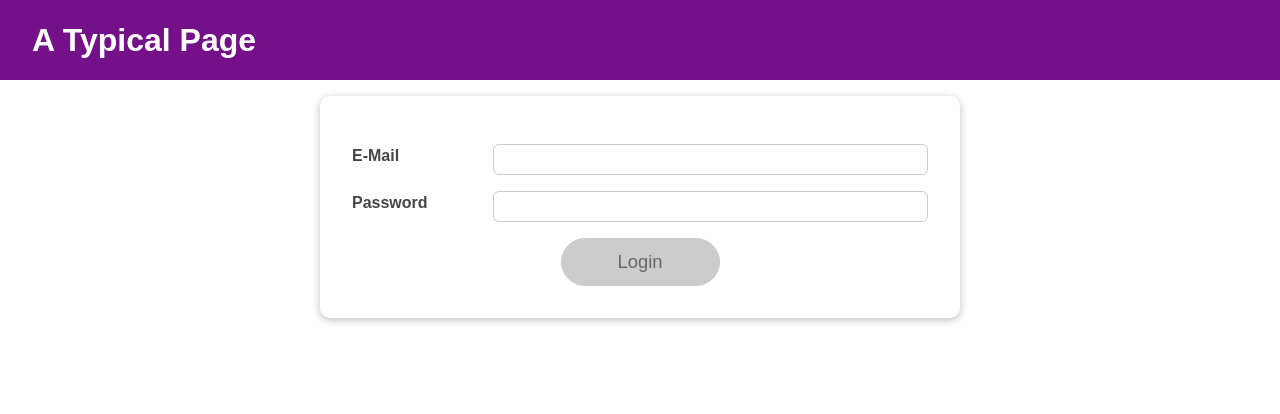
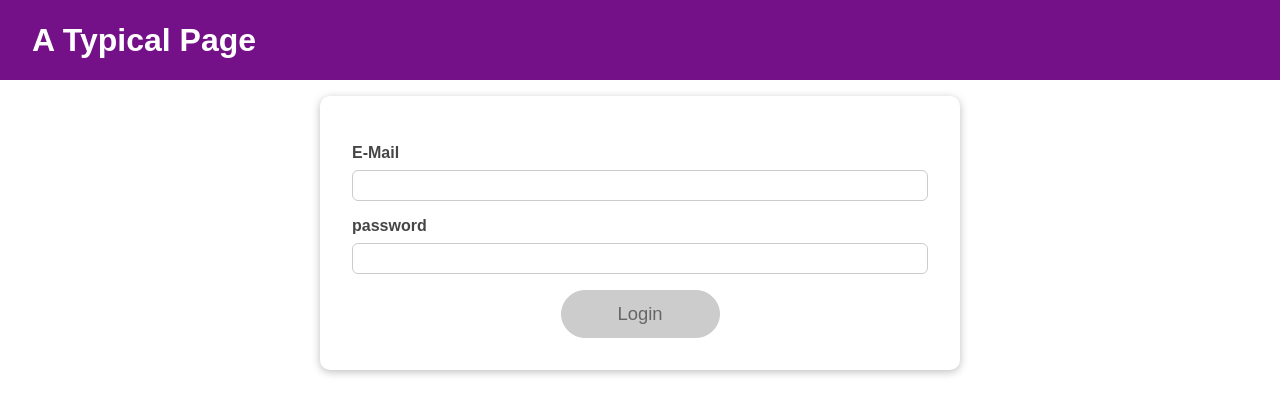
Before and after one commit to ChunWun/SideEffect, a React (Create React App) app: page / in a window 1280 px wide. Shown: the top 414 px of the page. Built offline with nearby package versions, Linux system fonts and the light colour scheme.

Commit message:
add input component

```diff
--- a/src/components/Login/Login.js
+++ b/src/components/Login/Login.js
@@ -3,6 +3,7 @@ import Card from '../UI/Card/Card';
 import classes from './Login.module.css';
 import Button from '../UI/Button/Button';
 import AuthContext from '../Context/AuthContext';
+import Input from '../UI/Input/Input';
 
 const reducer = (state, actions) => {
   switch (actions.type) {
@@ -81,30 +82,26 @@ const Login = (props) => {
   return (
     <Card className={classes.login}>
       <form onSubmit={submitHandler}>
-        <div
-          className={`${classes.control} ${userInput.isEmailVaild === false ? classes.invalid : ''}`}
-        >
-          <label htmlFor="email">E-Mail</label>
-          <input
+        <Input
           type="email"
+          label="E-Mail"
           id="email"
+          isVaild={userInput.isEmailVaild}
           value={userInput.emailVal}
           onChange={emailChangeHandler}
           onBlur={validateHandler}
-          />
-        </div>
-        <div
-          className={`${classes.control} ${userInput.isPasswordValid === false ? classes.invalid : ''}`}
         >
-          <label htmlFor="password">Password</label>
-          <input
+        </Input>
+        <Input
           type="password"
+          label="password"
           id="password"
-            value={userInput.passwordVal}
+          isVaild={userInput.isPasswordValid}
+          value={userInput.emailVal}
           onChange={passwordChangeHandler}
           onBlur={validateHandler}
-          />
-        </div>
+        >
+        </Input>
         <div className={classes.actions}>
           <Button type="submit" className={classes.btn} disabled={!formIsValid}>
             Login
--- a/src/components/Login/Login.module.css
+++ b/src/components/Login/Login.module.css
@@ -3,44 +3,6 @@
   max-width: 40rem;
   margin: 2rem auto;
   padding: 2rem;
-}
-
-.control {
-  margin: 1rem 0;
-  display: flex;
-  align-items: stretch;
-  flex-direction: column;
-}
-
-.control label,
-.control input {
-  display: block;
-}
-
-.control label {
-  font-weight: bold;
-  flex: 1;
-  color: #464646;
-  margin-bottom: 0.5rem;
-}
-
-.control input {
-  flex: 3;
-  font: inherit;
-  padding: 0.35rem 0.35rem;
-  border-radius: 6px;
-  border: 1px solid #ccc;
-}
-
-.control input:focus {
-  outline: none;
-  border-color: #4f005f;
-  background: #f6dbfc;
-}
-
-.control.invalid input {
-  border-color: red;
-  background: #fbdada;
 }
 
 .actions {
@@ -52,5 +14,4 @@
     align-items: center;
     flex-direction: row;
   }
-
 }
--- /dev/null
+++ b/src/components/UI/Input/Input.js
@@ -0,0 +1,21 @@
+import react from "react";
+import styles from "./Input.module.css";
+
+const Input = (props) => {
+    return (
+        <div
+            className={`${styles.control} ${props.isVaild === false ? styles.invalid : ''}`}
+        >
+            <label htmlFor={props.id}>{props.label}</label>
+            <input
+                type={props.type}
+                id={props.id}
+                value={props.value}
+                onChange={props.onChange}
+                onBlur={props.onBlur}
+            />
+        </div>
+    );
+}
+
+export default Input;
--- /dev/null
+++ b/src/components/UI/Input/Input.module.css
@@ -0,0 +1,37 @@
+.control {
+  margin: 1rem 0;
+  display: flex;
+  align-items: stretch;
+  flex-direction: column;
+}
+
+.control label,
+.control input {
+  display: block;
+}
+
+.control label {
+  font-weight: bold;
+  flex: 1;
+  color: #464646;
+  margin-bottom: 0.5rem;
+}
+
+.control input {
+  flex: 3;
+  font: inherit;
+  padding: 0.35rem 0.35rem;
+  border-radius: 6px;
+  border: 1px solid #ccc;
+}
+
+.control input:focus {
+  outline: none;
+  border-color: #4f005f;
+  background: #f6dbfc;
+}
+
+.control.invalid input {
+  border-color: red;
+  background: #fbdada;
+}
```
Lines whose indentation alone changed are shown as unchanged.
